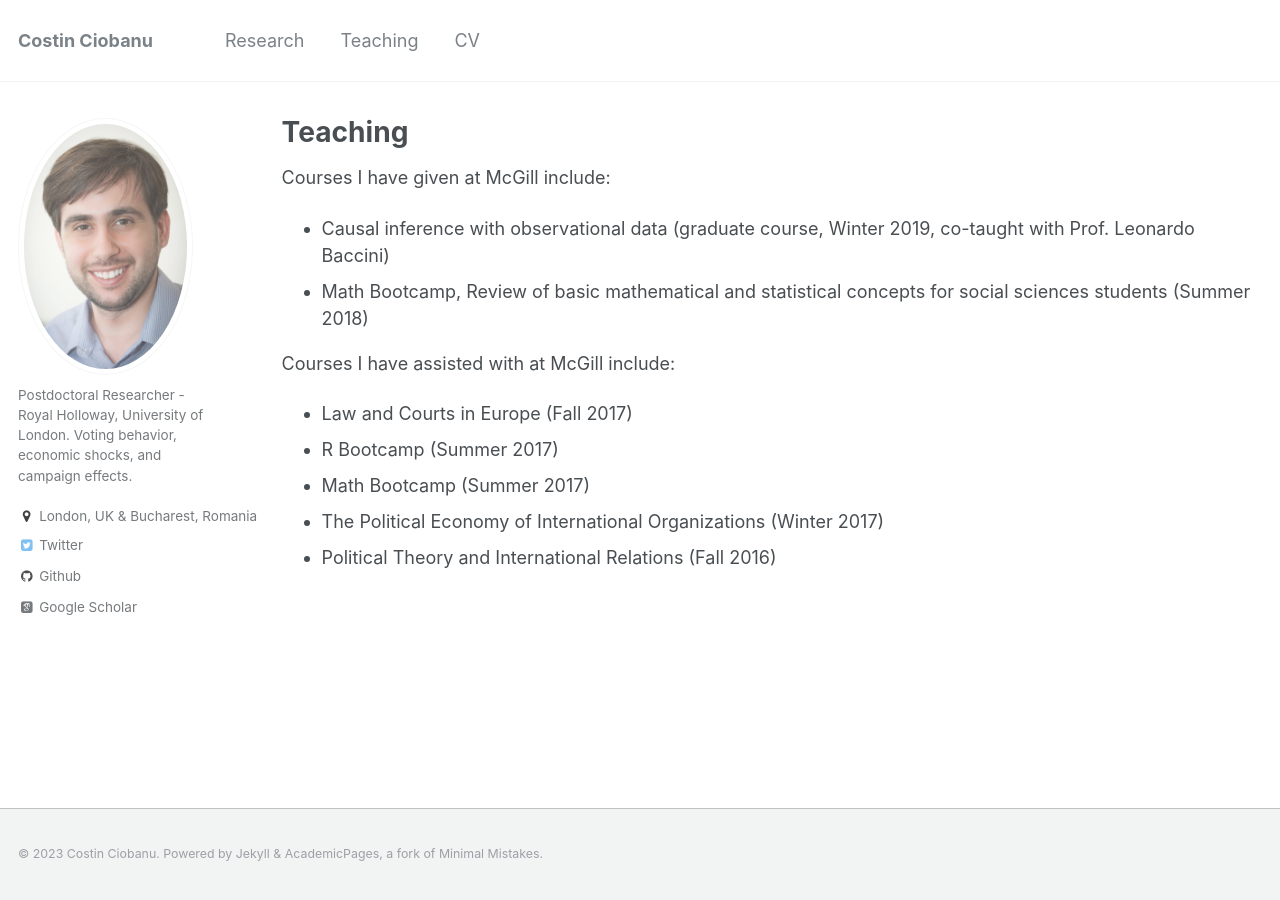
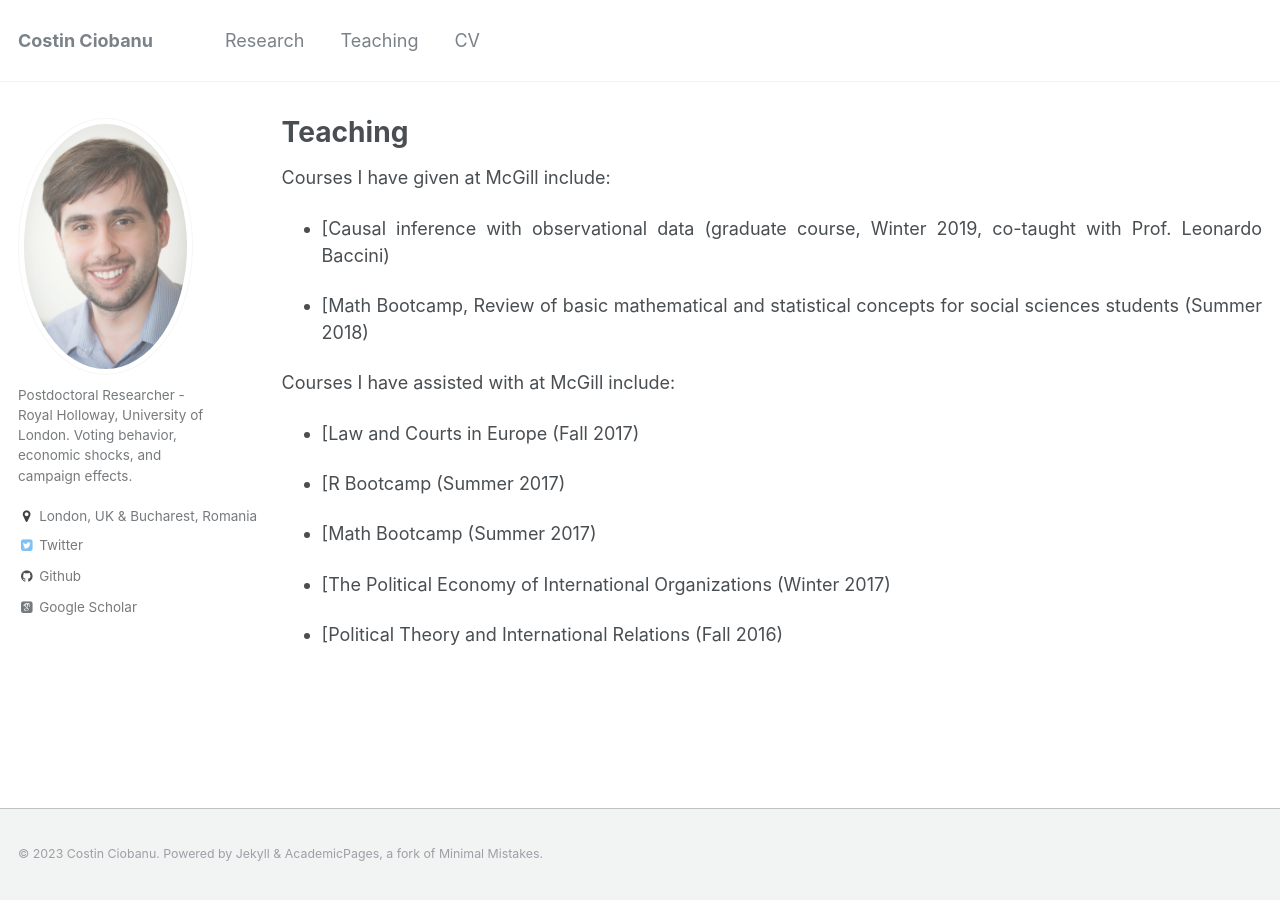
Before and after one commit to costinciobanu/costinciobanu.github.io, a Jekyll site: the page built from _pages/teaching.md, in a window 1280 px wide. Built offline with Jekyll 4.4.1, drawn with Linux system fonts in a browser that asks for light colours; some web fonts are replaced.

Commit message:
justify
justify

```diff
--- a/_pages/teaching.md
+++ b/_pages/teaching.md
@@ -7,13 +7,13 @@ author_profile: true
 
 Courses I have given at McGill include:
 
-* Causal inference with observational data (graduate course, Winter 2019, co-taught with Prof. Leonardo Baccini)
-* Math Bootcamp, Review of basic mathematical and statistical concepts for social sciences students (Summer 2018)
+* <p align="justify">[Causal inference with observational data (graduate course, Winter 2019, co-taught with Prof. Leonardo Baccini)</p>
+* <p align="justify">[Math Bootcamp, Review of basic mathematical and statistical concepts for social sciences students (Summer 2018)</p>
 
 Courses I have assisted with at McGill include:
 
-* Law and Courts in Europe (Fall 2017)
-* R Bootcamp (Summer 2017)
-* Math Bootcamp (Summer 2017)
-* The Political Economy of International Organizations (Winter 2017)
-* Political Theory and International Relations (Fall 2016)
+* <p align="justify">[Law and Courts in Europe (Fall 2017)</p>
+* <p align="justify">[R Bootcamp (Summer 2017)</p>
+* <p align="justify">[Math Bootcamp (Summer 2017)</p>
+* <p align="justify">[The Political Economy of International Organizations (Winter 2017)</p>
+* <p align="justify">[Political Theory and International Relations (Fall 2016)</p>
```
Also changed, not shown: _pages/research.md (+8 -8 lines).
